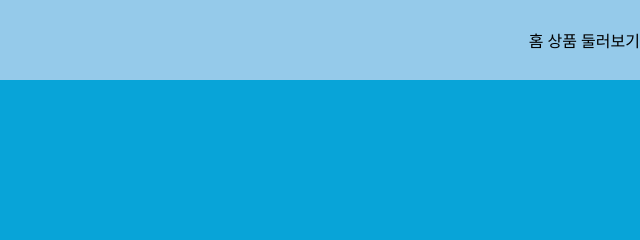
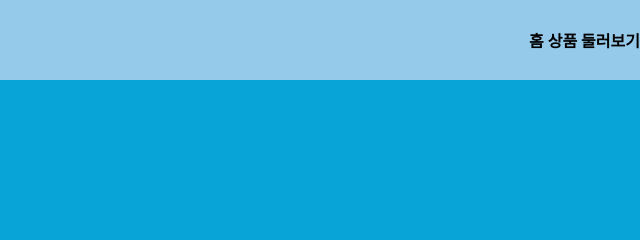
Before and after one commit to aquashopkr/main, a plain HTML site: page sells.html in a window 1280 px wide. Shown: the top 240 px of the page, 640-1280 px from the left. Drawn offline with Linux system fonts and the light colour scheme.

Commit message:
Update sells.html

```diff
--- a/sells.html
+++ b/sells.html
@@ -10,8 +10,8 @@
     <nav>
       <div class="logo">🌊ㅣ아쿠아샵</div>
       <div class="nav-items">
-              <butto href="index.html" type="button">홈</butto>
-        <butto href="sells.html" type="button">상품 둘러보기</butto>
+              <b href="index.html" type="button">홈</b>
+        <b href="sells.html" type="button">상품 둘러보기</b>
       </div>
     </nav>
     <section class="hero">
```
